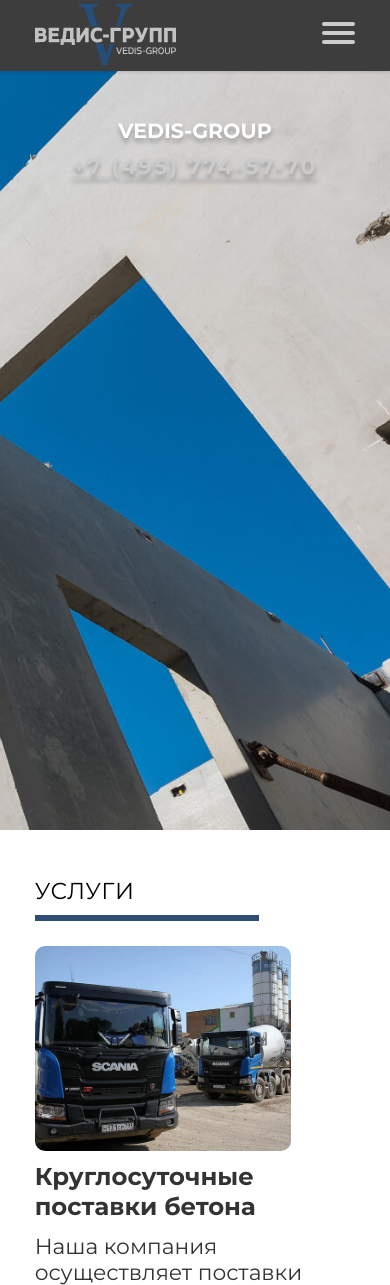
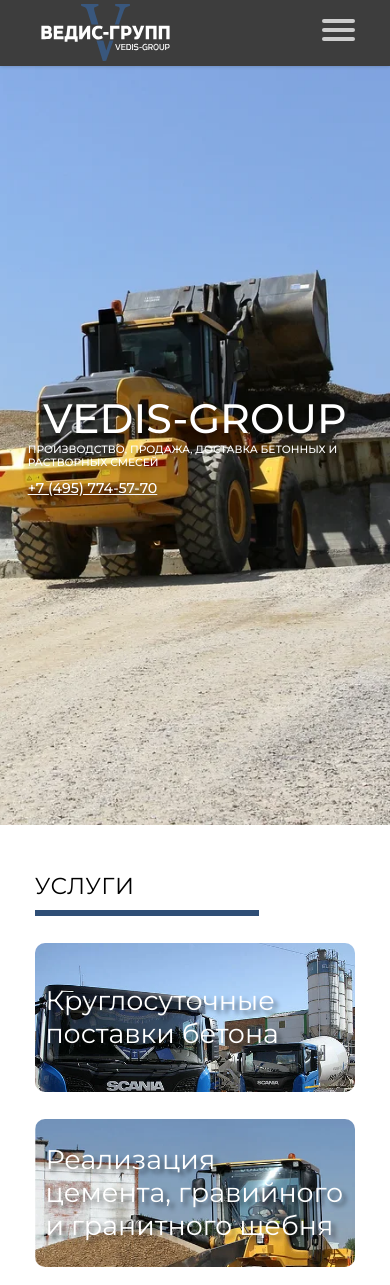
Before and after one commit to D00dlezZz/Vinst-Beton, a website: page dist/index.html in a window 390 px wide. Shown: the top 1285 px of the page. Drawn offline with nearby package versions, Linux system fonts and the light colour scheme.

Commit message:
check new version

```diff
--- a/dist/index.html
+++ b/dist/index.html
@@ -9,6 +9,7 @@
     <link rel="stylesheet" href="style.css">
     <link rel="preconnect" href="https://fonts.googleapis.com">
     <link rel="preconnect" href="https://fonts.gstatic.com" crossorigin>
+    <link href="https://fonts.googleapis.com/css2?family=Mukta:wght@300;500&display=swap" rel="stylesheet">
     <link href="https://fonts.googleapis.com/css2?family=Montserrat:wght@300;400;500;600;700;900&display=swap"
         rel="stylesheet">
     <script src="https://ajax.googleapis.com/ajax/libs/jquery/2.2.0/jquery.min.js"></script>
@@ -19,7 +20,7 @@
     <div class="overlay" id="overlay"></div>
     <header>
         <div class="header__container">
-            <div class="header__logo"><img src="./img/logo.svg" alt="Винст-Бетон логотип"></div>
+            <div class="header__logo"><img src="./img/Group.svg" alt="Винст-Бетон логотип"></div>
             <div class="header__menu">
                 <a href="#body" class="header__item nav">ГЛАВНАЯ</a>
                 <a href="#services" class="header__item nav">УСЛУГИ</a>
@@ -50,7 +51,10 @@
     <section class="main">
         <div class="main-container ">
             <h1 class="main__text _anim-items _anim-no-hide ">VEDIS-GROUP</h1>
-            <a href='tel:+74957745770' class="main__phone _anim-items _anim-no-hide"> +7 (495) 774-57-70 </a>
+            <div class="main__info">
+                <p class="main__about _anim-items _anim-no-hide">ПРОИЗВОДСТВО, ПРОДАЖА, ДОСТАВКА БЕТОННЫХ И РАСТВОРНЫХ СМЕСЕЙ</p>
+                <a href='tel:+74957745770' class="main__phone _anim-items _anim-no-hide"> +7 (495) 774-57-70 </a>
+            </div>
         </div>
     </section>
 
@@ -66,48 +70,24 @@
 
             <div class="services__items">
 
-                <div class="services__item _anim-items  _anim-no-hide">
-
-                    <div class="item__img"><img src="./img/item1.webp" alt="Круглосуточные поставки бетона"></div>
-                    <div class="item__text">
-                        <h4 class="title">Круглосуточные поставки бетона</h4>
-                        <p class="text">Наша компания осуществляет поставки товарного бетона в кратчайшие сроки. Имеется
-                            собственная аттестованная лаборатория.</p>
+                    <div class="services__item _anim-items  _anim-no-hide" style="background: url(./img/item1.webp) no-repeat; background-size: 100%;">
+                        <h4 class="item__text">Круглосуточные поставки бетона</h4>
                     </div>
-                </div>
 
 
 
-                <div class="services__item _anim-items  _anim-no-hide">
+                    <div class="services__item _anim-items  _anim-no-hide" style="background: url(./img/item2.webp) no-repeat; background-size: 100%;">
+                        <h4 class="item__text">Реализация цемента, гравийного и гранитного щебня</h4>
+                    </div>
 
-                    <div class="item__img"><img src="./img/item3.webp" alt="Аренда авто бетононасоса"></div>
-                    <div class="item__text">
-                        <h4 class="title">Аренда авто бетононасоса</h4>
-                        <p class="text">Перекачка бетона – критически важная операция. Благодаря Scania мы предлагаем
-                            высокую производительность и безотказную работу.</p>
+
+                    <div class="services__item _anim-items  _anim-no-hide" style="background: url(./img/item3.webp) no-repeat; background-size: 100%;">
+                        <h4 class="item__text">Аренда авто бетононасоса</h4>
                     </div>
-                </div>
 
-                <div class="services__item _anim-items  _anim-no-hide">
-
-                    <div class="item__img"><img src="./img/item2.webp"
-                            alt="Реализация цемента, гравийного и гранитного щебня"></div>
-                    <div class="item__text">
-                        <h4 class="title">Реализация цемента, гравийного и гранитного щебня</h4>
-                        <p class="text">Все материалы имеют высокое качество. Благодаря личному автопарку, происходит
-                            оперативная доставка до клиента.</p>
+                    <div class="services__item _anim-items  _anim-no-hide" style="background: url(./img/item4.webp)no-repeat; background-size: 100%;">
+                        <h4 class="item__text">Перевалка цемента и щебня</h4>
                     </div>
-                </div>
-
-                <div class="services__item _anim-items  _anim-no-hide">
-
-                    <div class="item__img"><img src="./img/item4.webp" alt="Перевалка цемента и щебня"></div>
-                    <div class="item__text">
-                        <h4 class="title">Перевалка цемента и щебня</h4>
-                        <p class="text">Полный цикл работ. Поверенные весы. Удобный выезд на шоссе Энтузиастов и МКАД.
-                        </p>
-                    </div>
-                </div>
             </div>
 
         </div>
--- a/dist/index.js
+++ b/dist/index.js
@@ -173,9 +173,9 @@
 const prevBtn = wrap.querySelector(".embla__button--prev");
 const nextBtn = wrap.querySelector(".embla__button--next");
 const embla = EmblaCarousel(viewPort, {
+  loop: true,
   dragFree: true,
   containScroll: "trimSnaps",
-  loop: true
 });
 const disablePrevAndNextBtns = disablePrevNextBtns(prevBtn, nextBtn, embla);
 
--- a/dist/style.css
+++ b/dist/style.css
@@ -90,26 +90,31 @@
 
 .header__item:hover {
   bottom: 2px;
+  left: 2px;
 }
 
 .main {
-  background: url(./img/Mask_Group.jpg) 100% 100% no-repeat;
+  display: flex;
+  background: url(./img/backgrounds/1.92\ \(2\).JPG) 100% 100% no-repeat;
   background-size: cover;
   padding: 1.7em 1em;
   height: 90vh;
 }
 
 .main-container {
+  display: flex;
+  flex-direction: column;
+  justify-content: center;
+  align-items: center;
   margin: 0 auto;
 }
 
 .main__text {
-  text-align: center;
-  font-style: normal;
-  font-weight: 700;
+  /* font-family: Mukta; */
+  text-align: start;
+  font-weight: 500;
   font-size: 2em;
   color: #ffff;
-  text-shadow: 0px 4px 4px rgba(0, 0, 0, 0.25);
   -webkit-transform: translate(0px, 120%);
   -ms-transform: translate(0px, 120%);
   transform: translate(0px, 120%);
@@ -117,6 +122,7 @@
   -webkit-transition: all 0.8s ease 0s;
   -o-transition: all 0.8s ease 0s;
   transition: all 0.8s ease 0s;
+  text-shadow: 0px 4px 4px rgba(0, 0, 0, 0.25);
 }
 
 .main__text._active {
@@ -126,16 +132,10 @@
   transform: translate(0px, 0px);
 }
 
-.main__phone {
-  display: block;
-  text-align: center;
-  padding-top: 10px;
-  font-style: normal;
-  font-weight: 700;
-  font-size: 0.7em;
-  letter-spacing: 0.09em;
-  color: #cbcbcb;
-  text-shadow: 0px 4px 4px rgba(0, 0, 0, 0.25);
+.main__about {
+  font-weight: 500;
+  font-size: 0.3em;
+  color: #ffffff;
   -webkit-transform: translate(0px, 120%);
   -ms-transform: translate(0px, 120%);
   transform: translate(0px, 120%);
@@ -143,6 +143,35 @@
   -webkit-transition: all 0.8s ease 0s;
   -o-transition: all 0.8s ease 0s;
   transition: all 0.8s ease 0s;
+  text-shadow: 0px 4px 4px rgba(0, 0, 0, 0.4);
+}
+
+.main__about._active {
+  opacity: 1;
+  -webkit-transform: translate(0px, 0px);
+  -ms-transform: translate(0px, 0px);
+  transform: translate(0px, 0px);
+  -webkit-transition: all 0.8s ease 0.6s;
+  -o-transition: all 0.8s ease 0.6s;
+  transition: all 0.8s ease 0.6s;
+}
+
+.main__phone {
+  display: block;
+  text-align: start;
+  padding-top: 10px;
+  font-style: normal;
+  font-weight: 500;
+  font-size: 0.3em;
+  color: #ffffff;
+  -webkit-transform: translate(0px, 120%);
+  -ms-transform: translate(0px, 120%);
+  transform: translate(0px, 120%);
+  opacity: 0;
+  -webkit-transition: all 0.8s ease 0s;
+  -o-transition: all 0.8s ease 0s;
+  transition: all 0.8s ease 0s;
+  text-shadow: 0px 4px 4px rgba(0, 0, 0, 0.25);
 }
 
 .main__phone._active {
@@ -150,9 +179,9 @@
   -webkit-transform: translate(0px, 0px);
   -ms-transform: translate(0px, 0px);
   transform: translate(0px, 0px);
-  -webkit-transition: all 0.8s ease 0.4s;
-  -o-transition: all 0.8s ease 0.4s;
-  transition: all 0.8s ease 0.4s;
+  -webkit-transition: all 0.8s ease 0.7s;
+  -o-transition: all 0.8s ease 0.7s;
+  transition: all 0.8s ease 0.7s;
 }
 
 .services {
@@ -206,14 +235,21 @@
   display: flex;
   -webkit-box-pack: center;
   -ms-flex-pack: center;
-  justify-content: center;
+  justify-content: start;
+  align-items: center;
   height: 3em;
-  color: #333333;
-  padding: 0.4em 0.3em 0.1em 0.1em;
+  margin: 0.4em 0.3em 0.1em 0.1em;
+  border-radius: 10px;
+  opacity: 0;
+  -webkit-transition: all 0.3s ease 0s;
+  -o-transition: all 0.3s ease 0s;
+  transition: all 0.3s ease 0s;
 }
 
 .item__text {
-  padding-left: 20px;
+  color: #ffffff;
+  padding: 20px;
+  text-shadow: 4px 4px 4px rgba(0, 0, 0, 0.5);
   -webkit-transform: translate(0px 50%);
   -ms-transform: translate(0px 50%);
   transform: translate(0px 50%);
@@ -221,30 +257,22 @@
   -webkit-transition: all 0.3s ease 0s;
   -o-transition: all 0.3s ease 0s;
   transition: all 0.3s ease 0s;
+  font-size: 0.4em;
+  font-weight: 400;
 }
 
-.item__img {
-  -webkit-transform: scale(0);
-  -ms-transform: scale(0);
-  transform: scale(0);
-  -webkit-transition: all 0.8s ease 0s;
-  -o-transition: all 0.8s ease 0s;
-  transition: all 0.8s ease 0s;
+
+.services__item._active .item__text {
+  -webkit-transform: translate(0px 0px);
+  -ms-transform: translate(0px 0px);
+  transform: translate(0px 0px);
+  opacity: 1;
+  -webkit-transition: all 0.8s ease 0.8s;
+  -o-transition: all 0.8s ease 0.8s;
+  transition: all 0.8s ease 0.8s;
 }
 
-.item__img img {
-  border-radius: 10px;
-  width: 2em;
-  height: 1.8em;
-}
-
-.services__item._active .item__img {
-  -webkit-transform: scale(1);
-  -ms-transform: scale(1);
-  transform: scale(1);
-}
-
-.services__item._active .item__text {
+.services__item._active {
   -webkit-transform: translate(0px 0px);
   -ms-transform: translate(0px 0px);
   transform: translate(0px 0px);
@@ -260,7 +288,6 @@
 }
 
 .text {
-  /* text-shadow: 0px 4px 4px rgba(0, 0, 0, 0.25); */
   font-size: 0.17em;
 }
 
@@ -743,11 +770,12 @@
 
 footer {
   padding: 1em 0 0.7em 1em;
+  background-color: #333333;
 }
 
 .footer__container {
   text-align: center;
-  color: #333333;
+  color: #ffffff;
   font-size: 0.4em;
   opacity: 0;
   -webkit-transform: translate(0px, 100%);
@@ -777,7 +805,7 @@
   display: block;
   cursor: pointer;
   text-decoration: underline;
-  color: #333333 !important;
+  color: #ffffff !important;
 }
 
 .select {
@@ -901,7 +929,7 @@
   .dropdown__list a {
     text-decoration: none;
     font-size: 0.5em;
-    font-weight: 600;
+    font-weight: 400;
     padding-bottom: 1.6em;
     color: #cbcbcb !important;
   }
@@ -1009,12 +1037,12 @@
     }
 
     .main__text {
-      font-size: 0.65em;
+      font-size: 1.3em;
     }
 
     .main__phone {
-      font-size: 0.7em;
-      color: #cbcbcb !important;
+      font-size: 0.4em;
+      color: #ffffff !important;
     }
 
     .heading {
@@ -1026,14 +1054,8 @@
     }
 
     .services__item {
-      display: block;
-      font-size: 3.5em;
       width: 100%;
-      height: 4em;
-      padding-right: 0;
-      padding-left: 0;
-      padding-top: 0.2em;
-      margin-bottom: 10px;
+      margin-left: 0;
     }
 
     .item__text {
@@ -1047,8 +1069,7 @@
       -webkit-box-pack: center;
       -ms-flex-pack: center;
       justify-content: center;
-      padding: 0;
-      margin-top: 10px;
+      padding: 0 0.4em;
     }
 
     .item__img {
@@ -1090,7 +1111,7 @@
       width: 100%;
       font-size: 0.7em;
       font-style: normal;
-      font-weight: 600;
+      font-weight: 300;
       padding-bottom: 2em;
     }
 
```
Also changed, not shown: dist/img/Group.svg (added), dist/img/backgrounds/1.92 (2).JPG (added), 1 other file.
